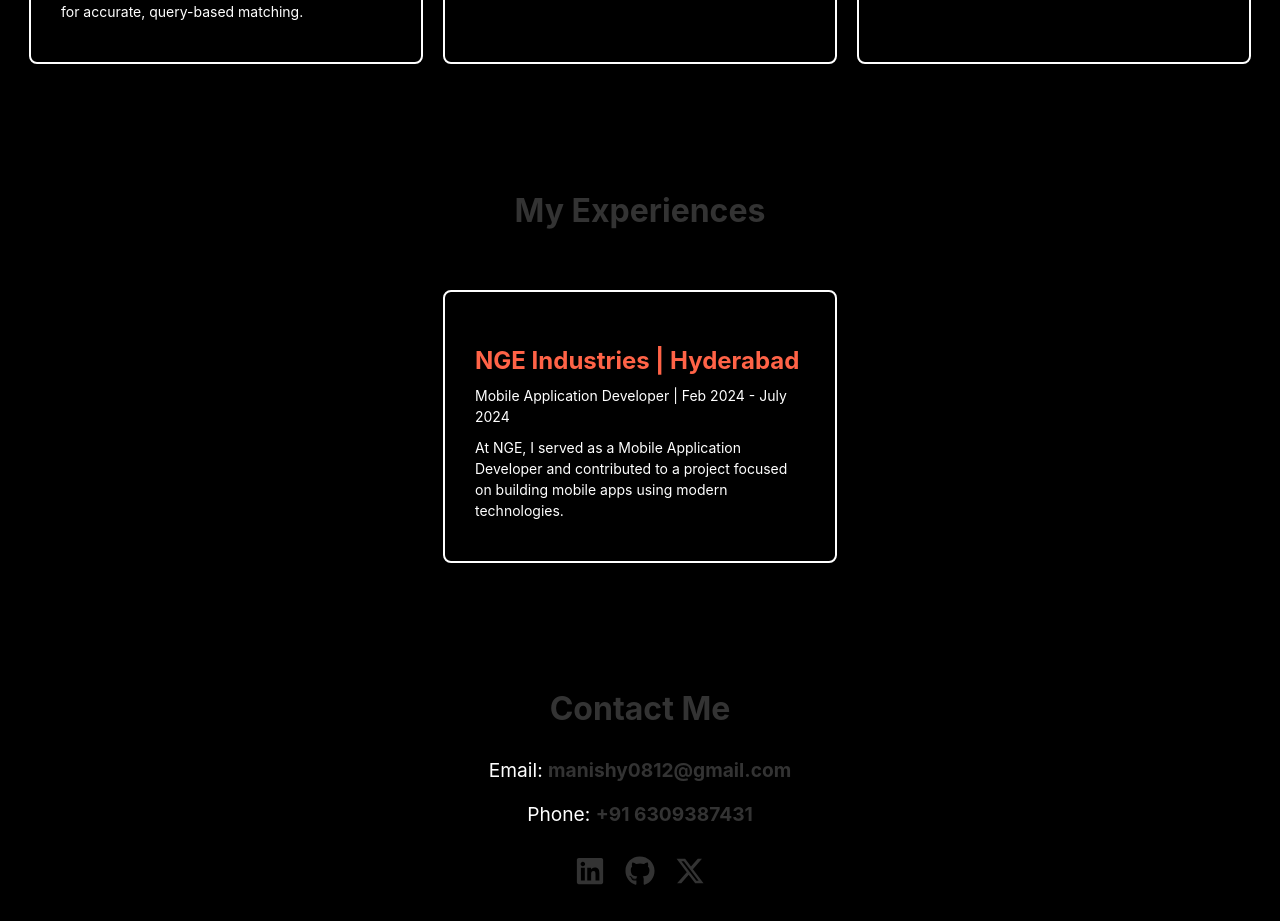
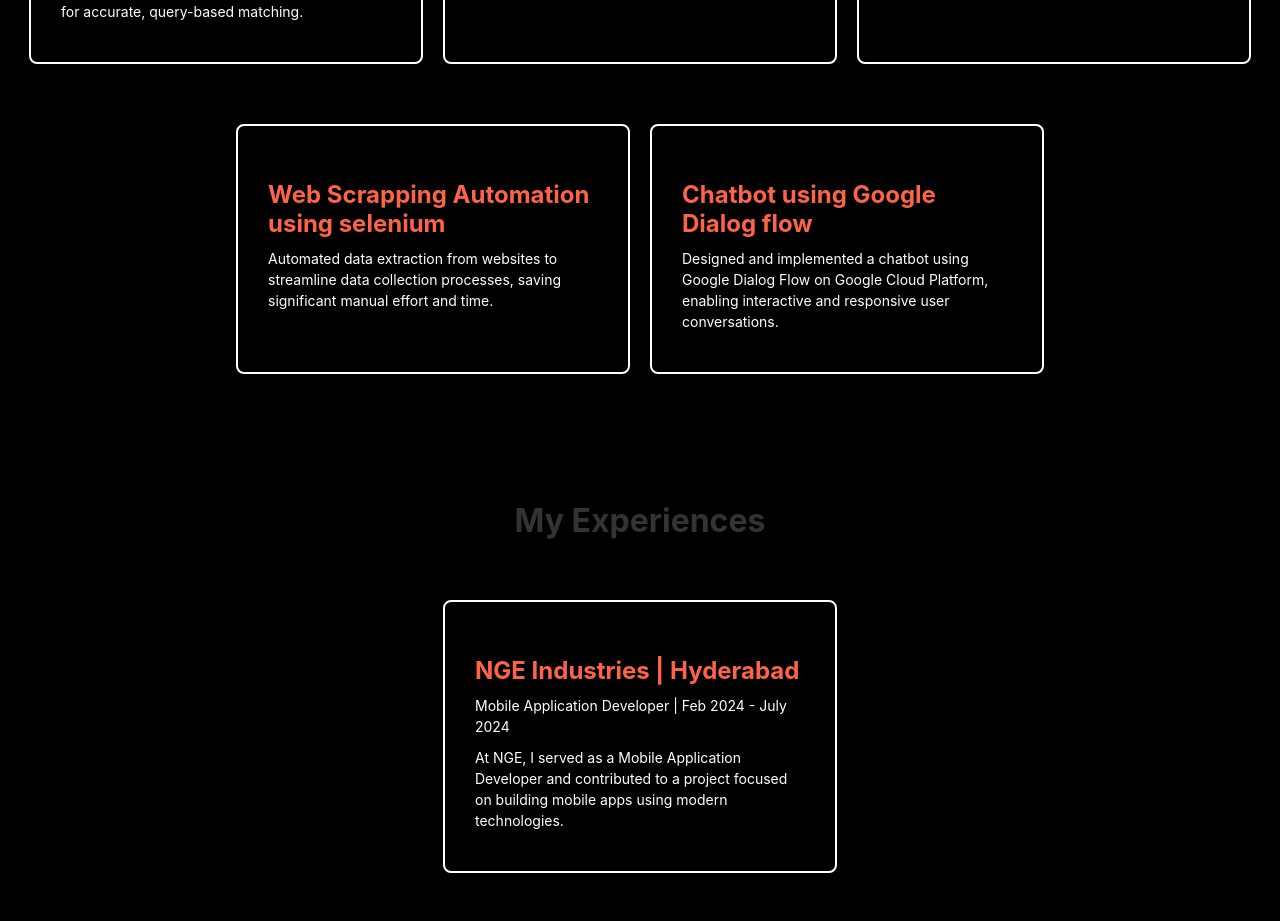
Before and after one commit to Manish2102/Portfolio-React, a React (Create React App) app: page / in a window 1280 px wide. Shown: the part 1360-2281 px from the top of the page. Built offline with nearby package versions, Linux system fonts and the light colour scheme.

Commit message:
"Updated Home component: reformatted import statements, refactored handleDownload function, and added two new experience cards."

```diff
--- a/src/Components/home.jsx
+++ b/src/Components/home.jsx
@@ -1,5 +1,5 @@
 import React, { useState } from 'react';
-import { FaAws, FaReact, FaPython, FaGithub, FaHtml5, FaLinkedin} from 'react-icons/fa';
+import { FaAws, FaReact, FaPython, FaGithub, FaHtml5, FaLinkedin } from 'react-icons/fa';
 import { BiLogoFlutter, BiLogoFlask } from "react-icons/bi";
 import { IoLogoCss3 } from "react-icons/io";
 import { FaXTwitter } from "react-icons/fa6";
@@ -143,6 +143,22 @@ function Home() {
               <p>Built a cross-platform laundry service app with user and admin interfaces using Flutter and Dart.</p>
             </div>
           </div>
+          <div className="experience-card">
+            <div className="experience-info">
+              <h3>Web Scrapping Automation using selenium</h3>
+              <p>Automated data extraction from websites to streamline data collection
+                processes, saving significant manual effort and time.
+              </p>
+            </div>
+          </div>
+          <div className="experience-card">
+            <div className="experience-info">
+              <h3>Chatbot using Google Dialog flow</h3>
+              <p>Designed and implemented a chatbot using Google Dialog Flow on Google
+              Cloud Platform, enabling interactive and responsive user conversations.
+              </p>
+            </div>
+          </div>
         </div>
       </div>
 
```
Lines whose indentation alone changed are shown as unchanged.
